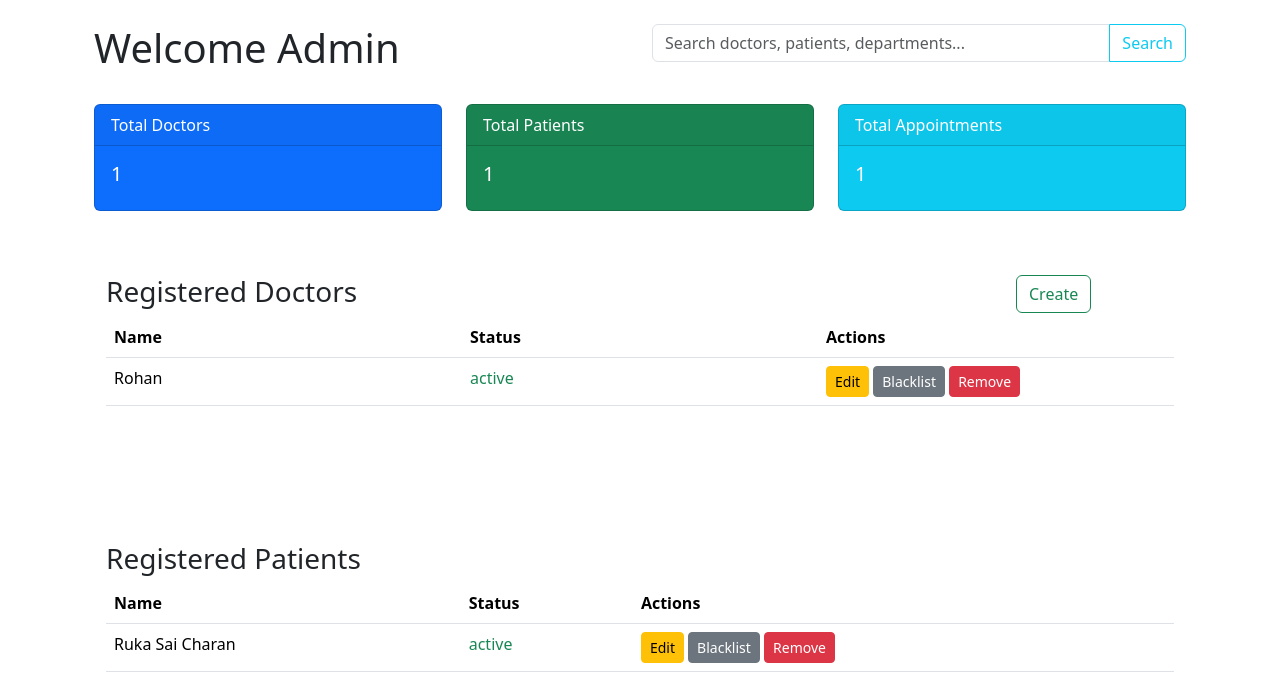
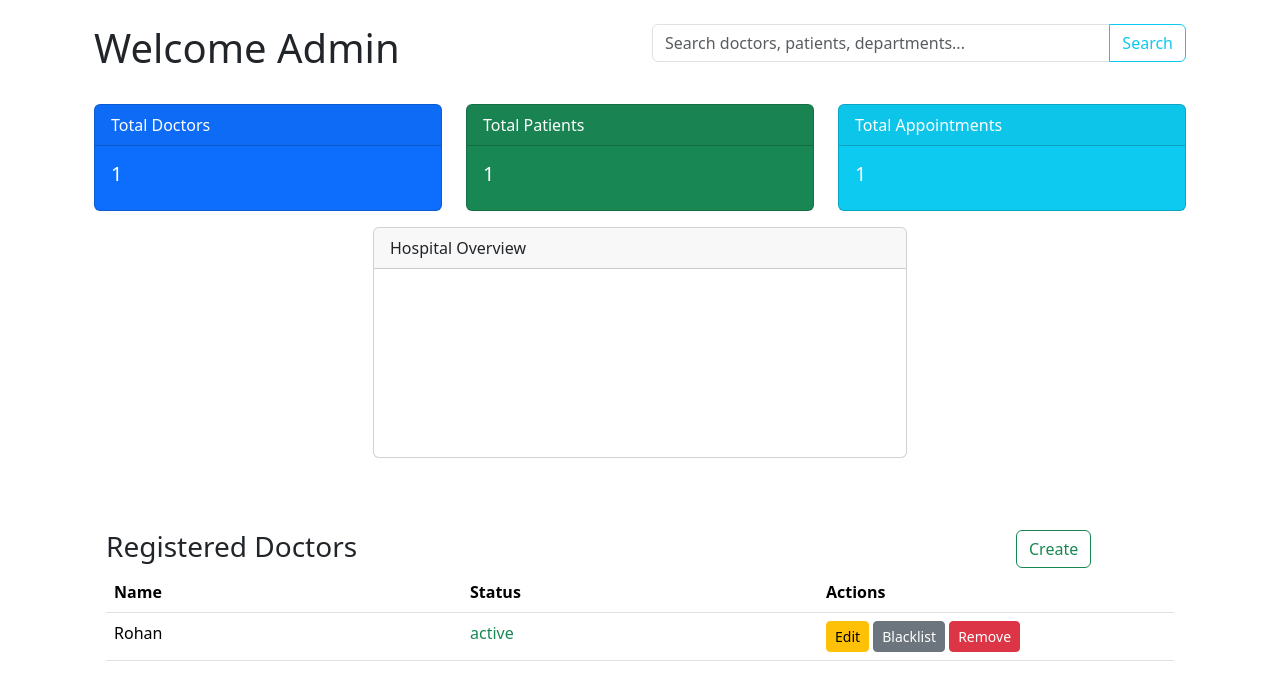
Before and after one commit to scharanruka/mad-1-hms-project, a Flask app: page /admin/dashboard in a window 1280 px wide. Shown: the part 56-754 px from the top of the page. Run offline with Flask 3, Linux system fonts and the light colour scheme; a user stored in the database is signed in; data comes from the database, SQL or seed files in the repository; both versions use the stored data as it was after the commit; a map, chart or similar area stays blank.

Commit message:
Milestone-HMS Flask-Integration

```diff
--- a/app.py
+++ b/app.py
@@ -119,6 +119,7 @@ def register():
 
 
 # Dashboard Routes -------------------------
+#Using role based auth to restrisct and protect sessions
 @app.route('/dashboard')
 def dashboard():
     """
@@ -454,7 +455,7 @@ def patient_history(patient_id):
     # --- END OF CHECK ---
 
     patient = Patient.query.get_or_404(patient_id)
-    # doctor = Doctor.query.filter_by(user_id=session['user_id']).first()
+    doctor = Doctor.query.filter_by(user_id=session['user_id']).first()
 
     # Get all appointments for this patient (all doctors)
     all_appts = Appointment.query.filter_by(
--- a/templates/admin_dashboard.html
+++ b/templates/admin_dashboard.html
@@ -42,6 +42,17 @@
                 <div class="card-header">Total Appointments</div>
                 <div class="card-body">
                     <h5 class="card-title">{{ appointment_count }}</h5>
+                </div>
+            </div>
+        </div>
+    </div>
+
+    <div class="row mb-4">
+        <div class="col-md-6 offset-md-3">
+            <div class="card">
+                <div class="card-header">Hospital Overview</div>
+                <div class="card-body">
+                    <canvas id="adminChart"></canvas>
                 </div>
             </div>
         </div>
@@ -184,4 +195,19 @@
         </div>
     </div>
 </div>
+<script>
+    const ctx = document.getElementById('adminChart').getContext('2d');
+    new Chart(ctx, {
+        type: 'doughnut', // 'bar', 'pie', 'line'
+        data: {
+            labels: ['Doctors', 'Patients', 'Appointments'],
+            datasets: [{
+                label: 'Total Count',
+                data: {{[doctor_count, patient_count, appointment_count] | tojson}} ,
+                backgroundColor: ['#0d6efd', '#198754', '#0dcaf0'],
+                hoverOffset: 4
+            }]
+        }
+    });
+</script>
 {% endblock %}
--- a/templates/base.html
+++ b/templates/base.html
@@ -35,6 +35,7 @@
 
       {% block content %}{% endblock %}
     </div>
+    <script src="https://cdnjs.cloudflare.com/ajax/libs/Chart.js/4.5.0/chart.js"></script>
   </body>
 </html>
 
```
Also changed, not shown: templates/doctor_details.html (+4 -8 lines), instance/database.db.
